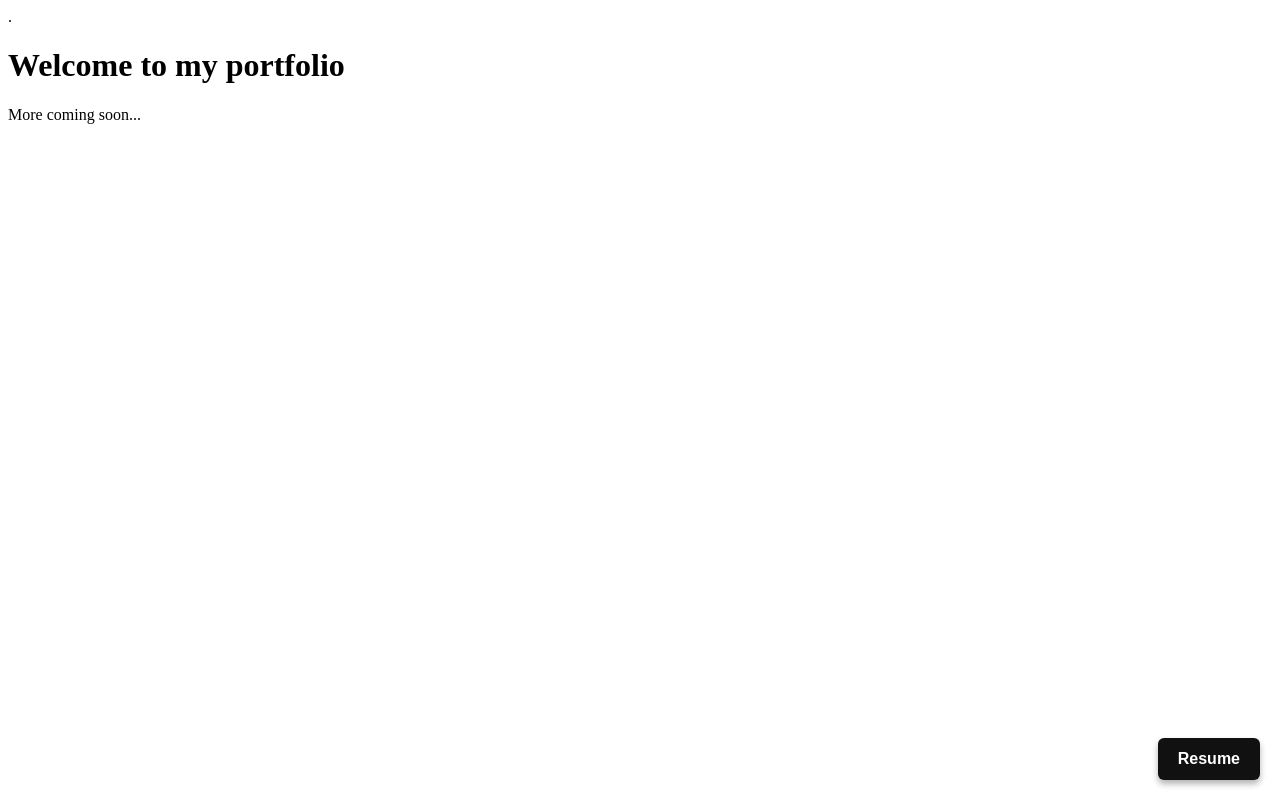
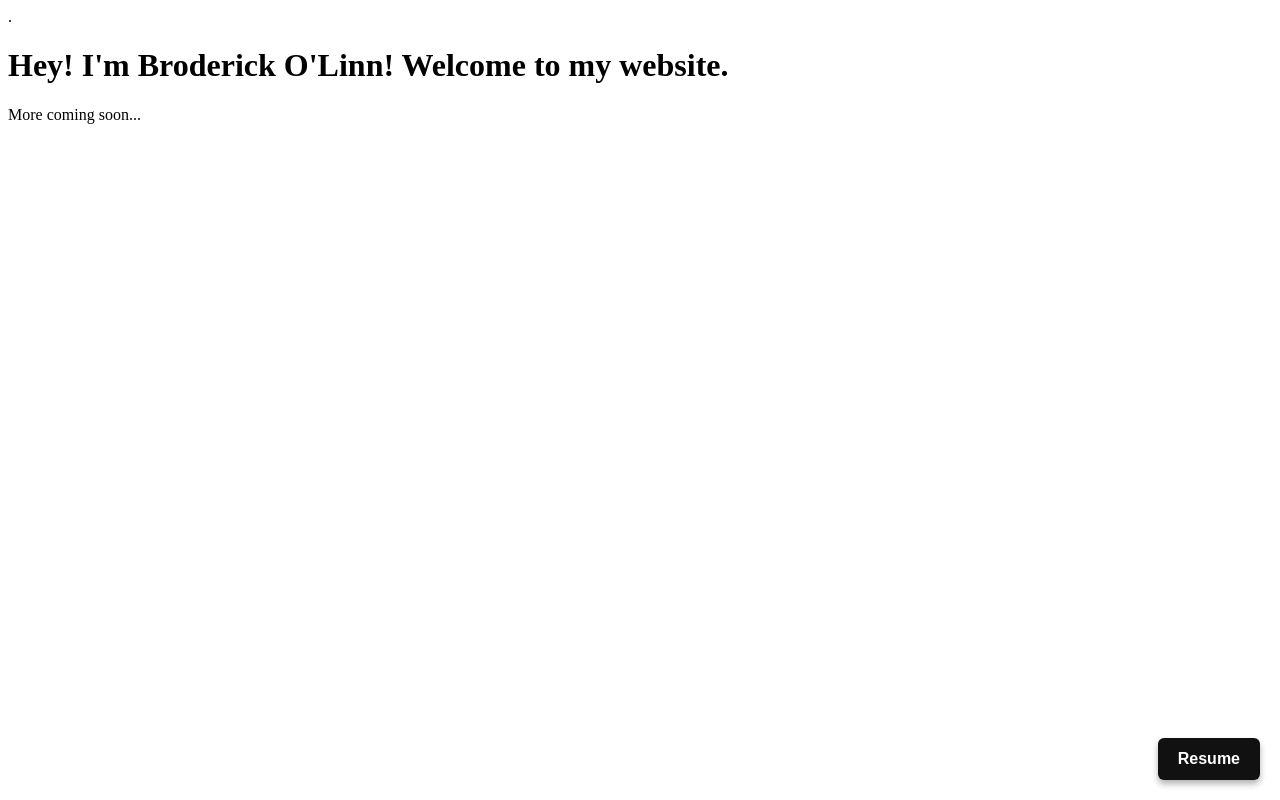
Before and after one commit to olinnbroderick/broderickolinn, a plain HTML site: page index.html in a window 1280 px wide. Drawn offline with Linux system fonts and the light colour scheme.

Commit message:
Update index.html

```diff
--- a/index.html
+++ b/index.html
@@ -26,7 +26,7 @@
 
 </head>
 <body>
-  <h1>Welcome to my portfolio</h1>
+  <h1>Hey! I'm Broderick O'Linn! Welcome to my website.</h1>
   <p>More coming soon...</p>
   <a href="Broderick_O'Linn's_Resume_June_2025.pdf" target="_blank" class="resume-button">Resume</a>
 </body>
```
